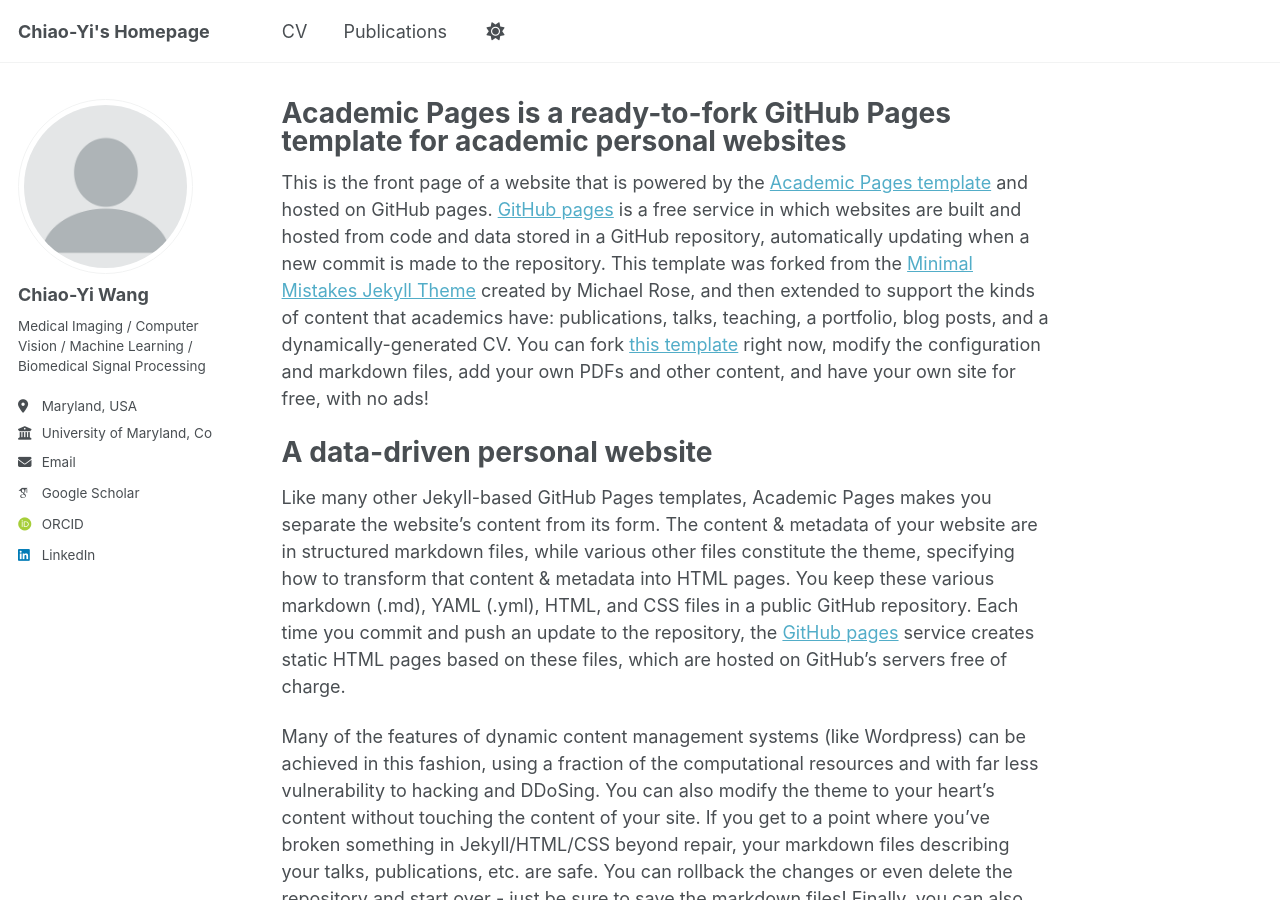
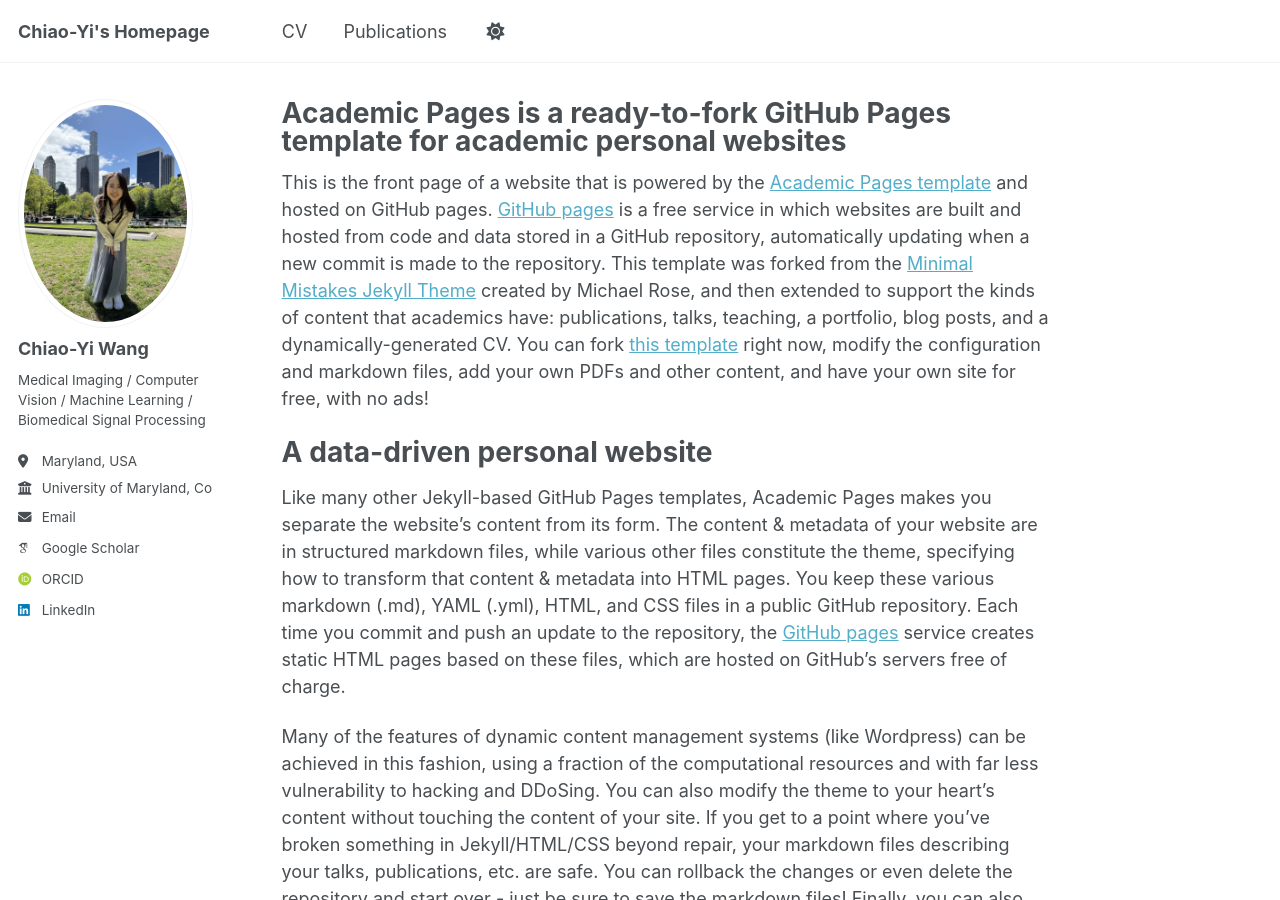
Before and after one commit to chiaoyiwang0424/chiaoyiwang0424.github.io, a Jekyll site: the page built from _pages/about.md, in a window 1280 px wide and 900 px high. Built offline with Jekyll 4.4.1, drawn with Linux system fonts in a browser that asks for light colours; some web fonts are replaced.

Commit message:
update config

```diff
--- a/_config.yml
+++ b/_config.yml
@@ -22,7 +22,7 @@ repository               : "academicpages/academicpages.github.io"
 #               Additional customization can be done by editing /_includes/author-profile.html
 author:
   # Biographic information
-  avatar           : "profile.png"
+  avatar           : "IMG_0314_720.png"
   name             : "Chiao-Yi Wang"
   pronouns         : # example: "she/her"
   bio              : "Medical Imaging / Computer Vision / Machine Learning / Biomedical Signal Processing"
```
